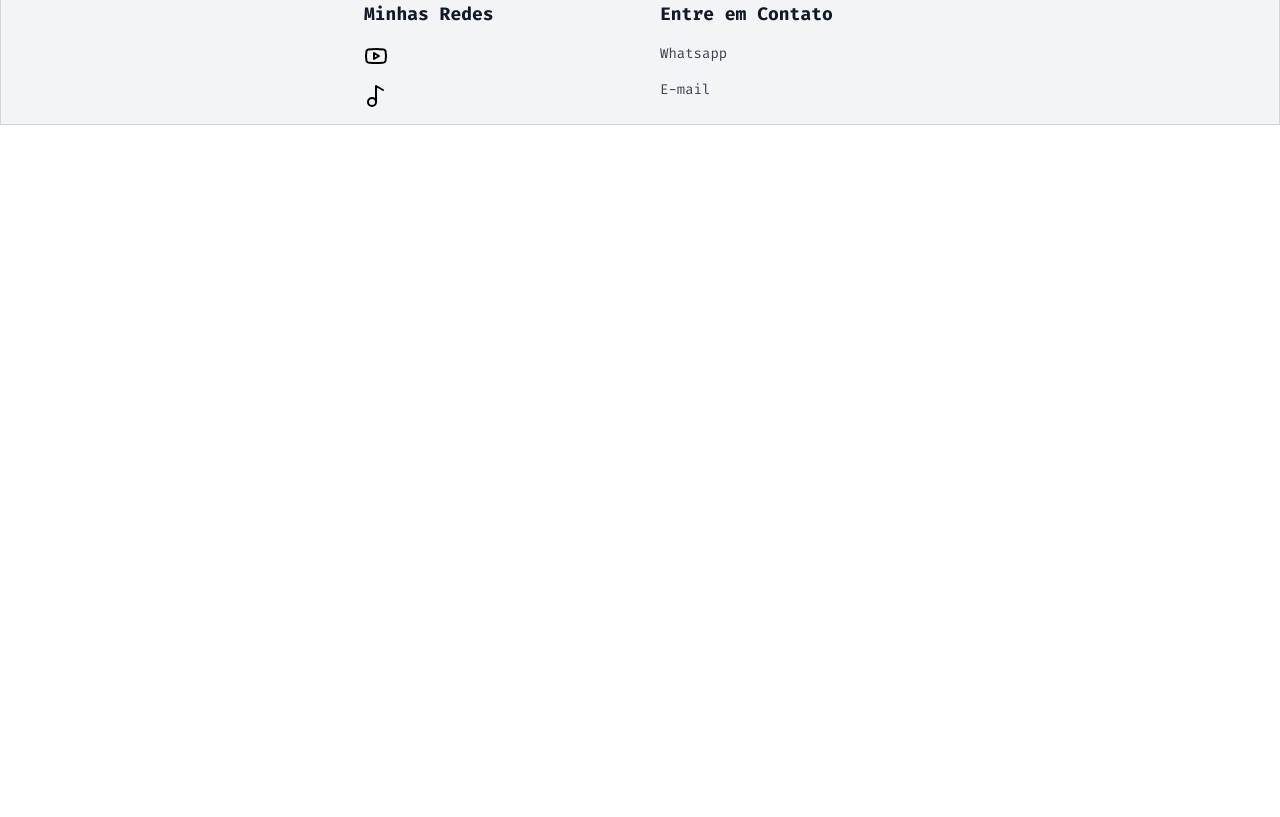
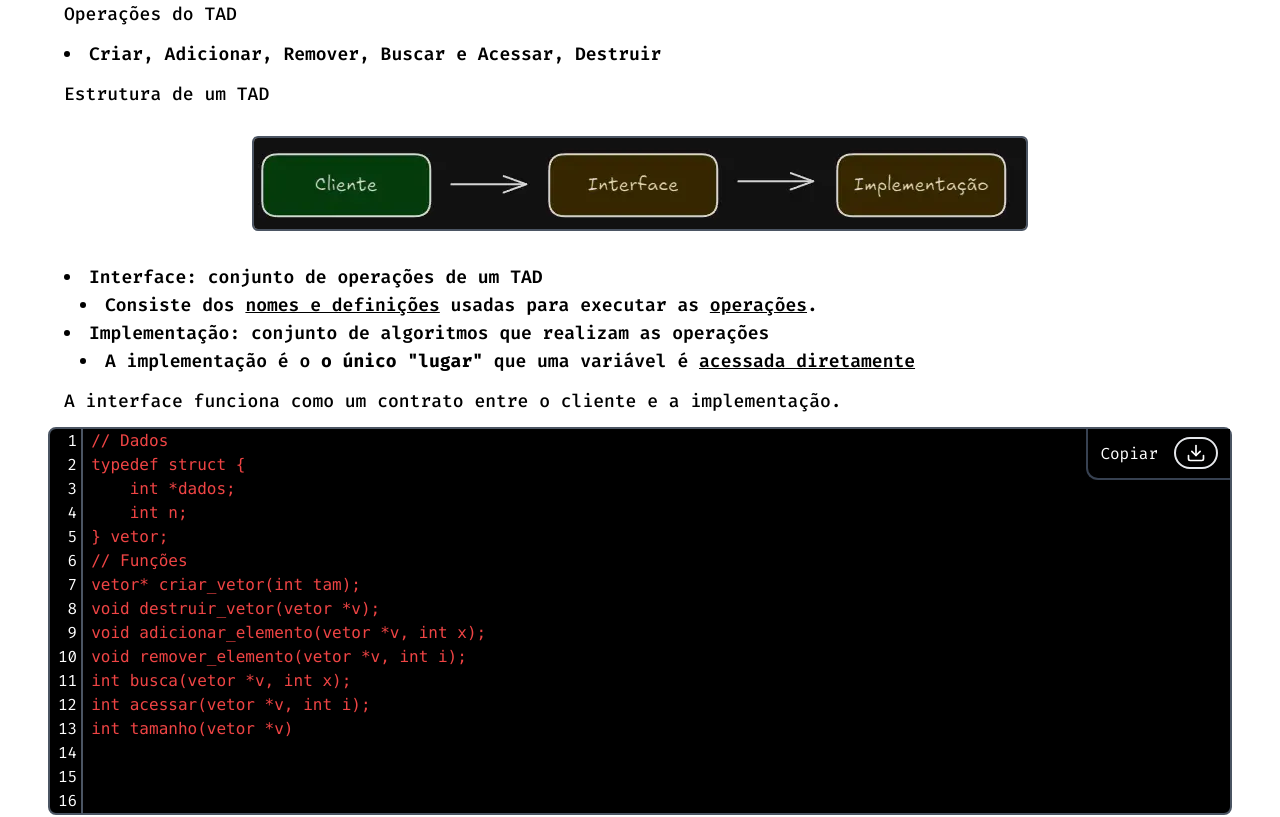
Before and after one commit to Italo-Thiago/Portfolio, a React (Vite) app in the folder Front-End/: page /c_data_structure in a window 1280 px wide. Shown: the part 2820-3637 px from the top of the page. Before the commit the page ends 2945 px from the top, so only its background shows below. Built offline with nearby package versions, Linux system fonts and the light colour scheme.

Commit message:
feat(Code): Adds a component that is a black of code, with the following features, copy code, number of lines, validation of white spaces and line breaks

```diff
--- /dev/null
+++ b/Front-End/src/views/components/Code.tsx
@@ -0,0 +1,44 @@
+import { useState } from 'react';
+import { Download } from "lucide-react";
+
+export const Code = ({ Code }: {Code: string}) => {
+    const lines = Code.split('\n');
+    const [copied, setCopied] = useState(false);
+
+    const handleCopy = () => {
+        navigator.clipboard.writeText(Code).then(() => {
+            setCopied(true);
+            setTimeout(() => setCopied(false), 2000);
+        });
+    };
+
+    return (
+        <>
+        <div className="relative bg-black border-2 border-gray-600 rounded-lg px-2 mb-4 mt-2 mx-12 h-auto w-auto flex flex-row justify-start items-stretch">
+            <div className="text-white text-right max-w-16 w-auto border-r-2 pr-1 border-gray-600">
+                {lines.map((_, index) => (
+                    <div key={index}> {index + 1}</div>
+                ))}
+            </div>
+            <pre className="pl-2">
+                <code>
+                    {lines.map((line, index) => (
+                        <div key={index}>{line}</div>
+                    ))}
+                </code>
+            </pre>
+            <div className="absolute flex flex-row gap-4 right-0 border-b-2 border-l-2 border-gray-700 bg-black text-white px-3 py-2 rounded-bl-xl hover:bg-gray-600 hover:font-bold {linesHidden}" >
+                <p className="flex items-center justify-center">{copied ? 'Copiado!' : 'Copiar'}</p>
+                <div>
+                    <button
+                        className="p-1 border-2 rounded-full hover:bg-green-600"
+                        onClick={handleCopy}
+                    >
+                        <Download width="32" height="20"/>
+                    </button>
+                </div>
+            </div>
+        </div>
+        </>
+    );
+}
--- a/Front-End/src/views/components/Image.tsx
+++ b/Front-End/src/views/components/Image.tsx
@@ -2,7 +2,7 @@ export const Image = ({ Src, Alt }: {Src: string, Alt: string}) => {
     return (
         <>
             <div className="relative w-full h-full flex items-center justify-center p-6">
-                <img className="max-w-full max-h-full object-contain rounded-md border-2 border-black" src={Src} alt={Alt} />
+                <img className="max-w-full max-h-full object-contain rounded-md border-2 border-gray-600" src={Src} alt={Alt} />
             </div>
         </>
     );
--- a/Front-End/src/views/pages/data_structures/C_Data_Structure.tsx
+++ b/Front-End/src/views/pages/data_structures/C_Data_Structure.tsx
@@ -6,6 +6,8 @@ import { Number_Point } from "../../components/Number_Point";
 import { Image } from "../../components/Image";
 
 import VectorImage from "../../../assets/image/Vector.webp";
+import WhatIsTAD from "../../../assets/image/O_que_e_TAD.webp";
+import { Code } from "../../components/Code";
 
 export const C_Data_Structure = () => {
     return (
@@ -110,6 +112,40 @@ export const C_Data_Structure = () => {
                 "Vamos definir as operações disponíveis para o TAD",
                 "Depois, &quotapenas&quot utilizamos o TAD (cliente)",
             ]} />
+            <Text Text="Operações do TAD" />
+            <Bullet_Point Itens={[
+                "Criar, Adicionar, Remover, Buscar e Acessar, Destruir"
+            ]} />
+
+            <Text Text="Estrutura de um TAD" />
+            <Image Src={WhatIsTAD} Alt={"O que é TAD"} />
+            <Bullet_Point Itens={[
+                { text: "Interface: conjunto de operações de um TAD", subItems: [
+                    "Consiste dos <u>nomes e definições</u> usadas para executar as <u>operações</u>.",
+                ] },
+                {text: "Implementação: conjunto de algoritmos que realizam as operações", subItems: [
+                    "A implementação é o <strong>o único &quotlugar&quot</strong> que uma variável é <u>acessada diretamente</u> ",
+                ]}
+            ]} />
+
+            <Text Text="A interface funciona como um contrato entre o cliente e a implementação." />
+            <Code
+Code="// Dados
+typedef struct {
+    int *dados;
+    int n;
+} vetor;
+
+// Funções
+vetor* criar_vetor(int tam);
+void destruir_vetor(vetor *v);
+
+void adicionar_elemento(vetor *v, int x);
+void remover_elemento(vetor *v, int i);
+int busca(vetor *v, int x);
+
+int acessar(vetor *v, int i);
+int tamanho(vetor *v)" />
         </>
     );
 }
```
Also changed, not shown: Front-End/src/assets/image/O_que_e_TAD.webp (added), Front-End/src/assets/image/Vector.webp.
